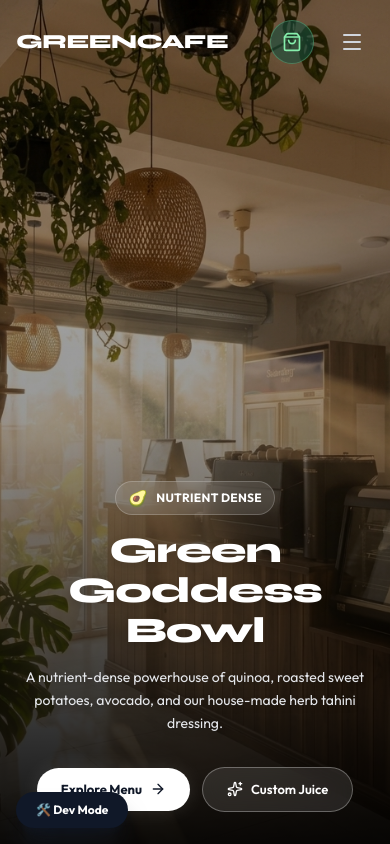
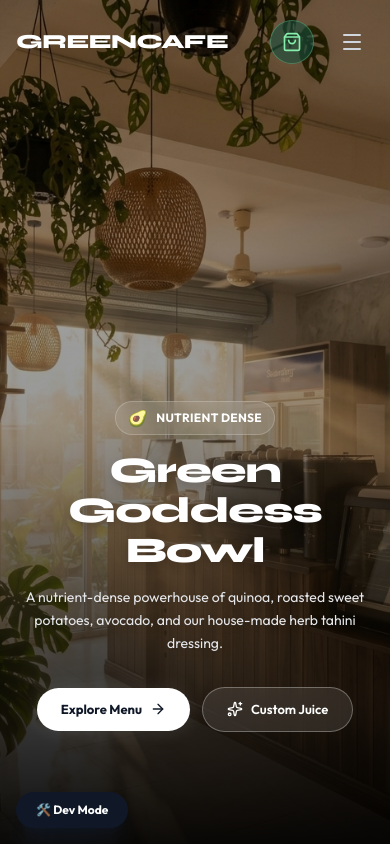
Before and after one commit to ranyon/GreenCafe2, a React (Vite) app: page / in a window 390 px wide. Shown: the top 844 px of the page. Built offline with nearby package versions, Linux system fonts and the light colour scheme; no server answers; a web font is replaced by a local one.

Commit message:
Fix mobile hero section Safari bottom bar bleed

```diff
--- a/src/components/HeroSection.jsx
+++ b/src/components/HeroSection.jsx
@@ -66,7 +66,7 @@ export default function HeroSection({ onExplore, onOpenLab }) {
   return (
     <section
       ref={heroRef}
-      className="relative h-[100dvh] lg:min-h-[100dvh] pt-24 lg:pt-32 pb-8 lg:pb-10 flex flex-col justify-end lg:justify-center gap-2 lg:gap-6 overflow-hidden"
+      className="relative min-h-screen pt-24 lg:pt-32 pb-28 lg:pb-10 flex flex-col justify-end lg:justify-center gap-2 lg:gap-6 overflow-hidden"
     >
       {/* Dark Space Background */}
       <div className="absolute inset-0 z-0 pointer-events-none bg-gray-950">
```
